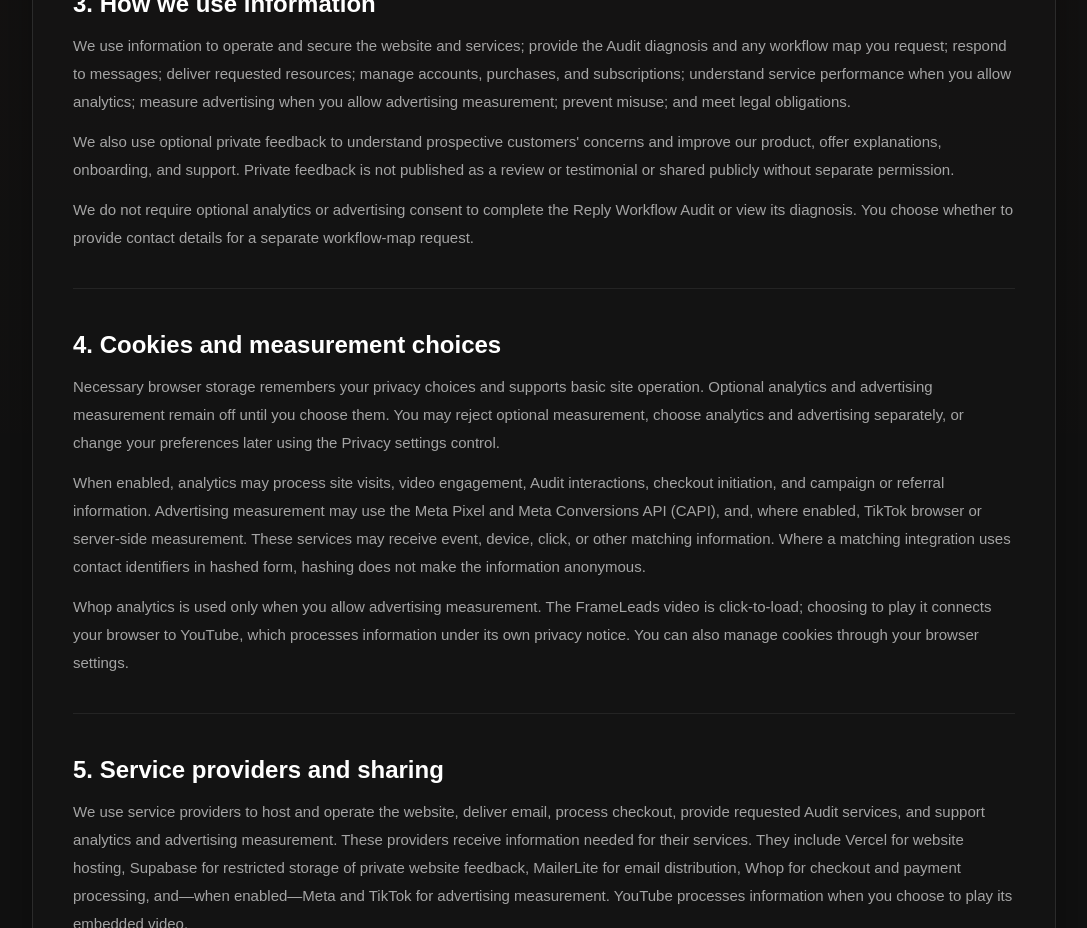
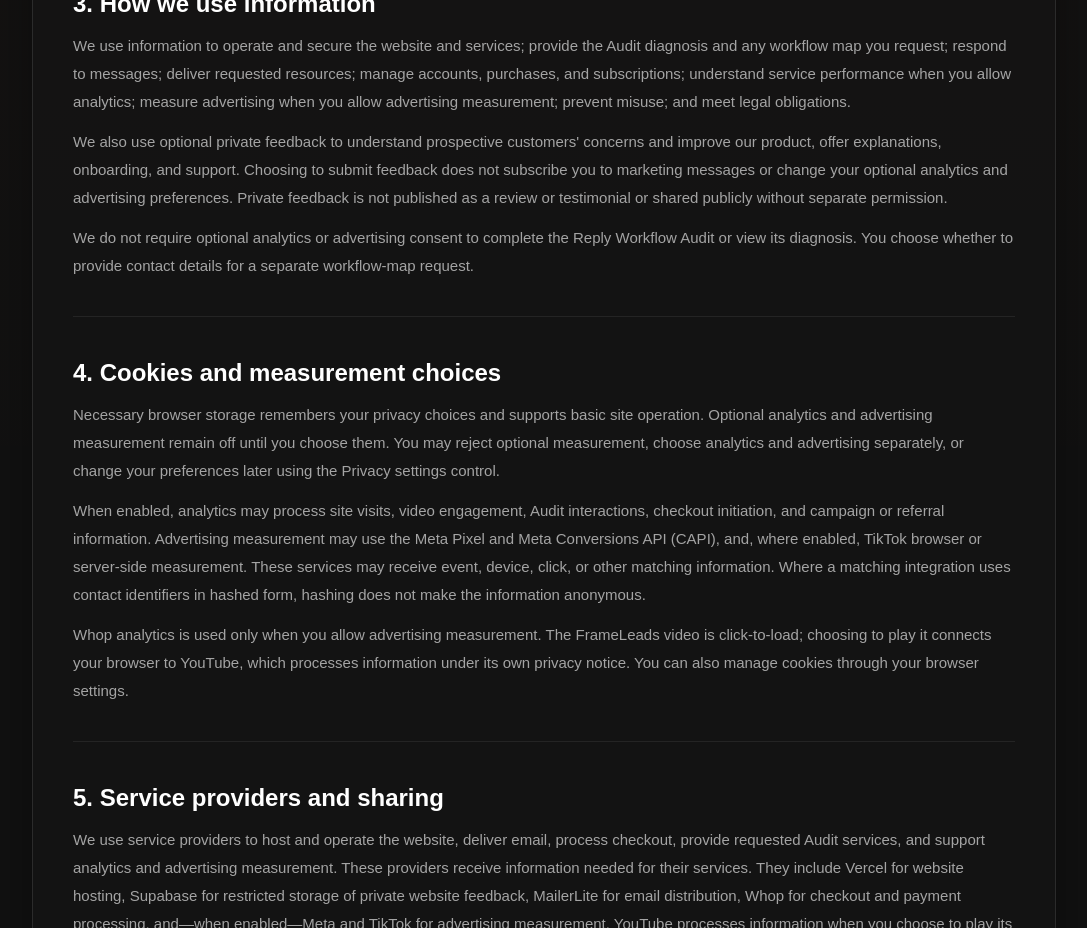
Before and after one commit to Frameleads/FrameLeads-Landing, a Next.js app: page /privacy in a window 1280 px wide. Shown: the part 1400-2328 px from the top of the page, without its empty margins (96-1183 px from the left). Built offline with nearby package versions, Linux system fonts and the light colour scheme; a web font is replaced by a local one.

Commit message:
Clarify that voluntary feedback does not subscribe visitors to marketing

```diff
--- a/src/app/privacy/page.tsx
+++ b/src/app/privacy/page.tsx
@@ -26,7 +26,7 @@ export default function PrivacyPage() {
 
     <LegalSection title="3. How we use information">
       <p>We use information to operate and secure the website and services; provide the Audit diagnosis and any workflow map you request; respond to messages; deliver requested resources; manage accounts, purchases, and subscriptions; understand service performance when you allow analytics; measure advertising when you allow advertising measurement; prevent misuse; and meet legal obligations.</p>
-      <p>We also use optional private feedback to understand prospective customers&apos; concerns and improve our product, offer explanations, onboarding, and support. Private feedback is not published as a review or testimonial or shared publicly without separate permission.</p>
+      <p>We also use optional private feedback to understand prospective customers&apos; concerns and improve our product, offer explanations, onboarding, and support. Choosing to submit feedback does not subscribe you to marketing messages or change your optional analytics and advertising preferences. Private feedback is not published as a review or testimonial or shared publicly without separate permission.</p>
       <p>We do not require optional analytics or advertising consent to complete the Reply Workflow Audit or view its diagnosis. You choose whether to provide contact details for a separate workflow-map request.</p>
     </LegalSection>
 
```
